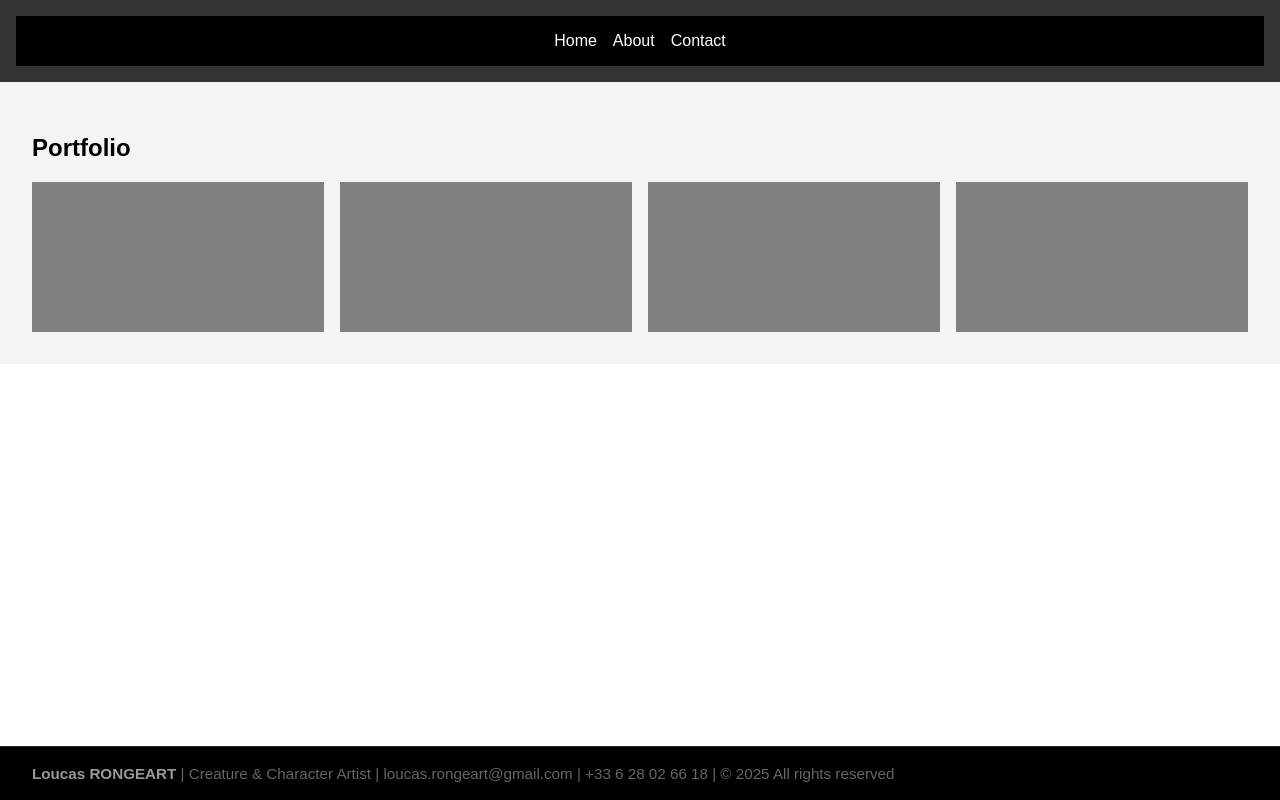
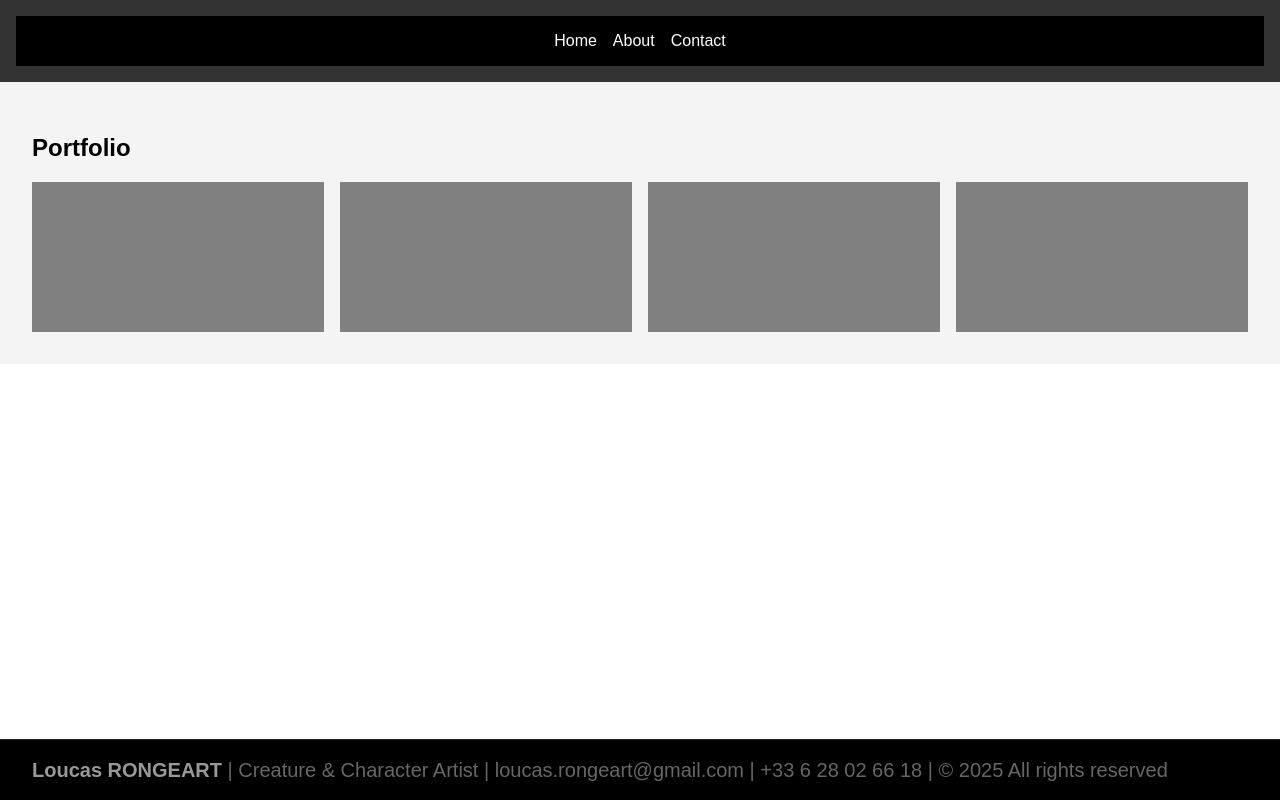
Before and after one commit to LRongeart/loucasrongeartwebsite, a plain HTML site: page portfolio.html in a window 1280 px wide. Drawn offline with Linux system fonts and the light colour scheme.

Commit message:
Adding new items to current repository

```diff
--- a/footer.html
+++ b/footer.html
@@ -1,6 +1,6 @@
 <!-- Footer -->
 <footer style="background-color: black; color: #666; text-align: left; padding: 1rem 2rem; position: fixed; bottom: 0; width: 100%; border-top: 1px solid rgb(40, 40, 40); box-sizing: border-box;">
-    <p style="margin: 0; font-size: 0.95rem; line-height: 1.4;">
+    <p style="margin: 0; font-size: 1.25rem; line-height: 1.4;">
         <strong style="color: #999;">Loucas RONGEART</strong> | Creature & Character Artist | loucas.rongeart@gmail.com | +33 6 28 02 66 18 | &copy; 2025 All rights reserved
     </p>
 </footer>
```
